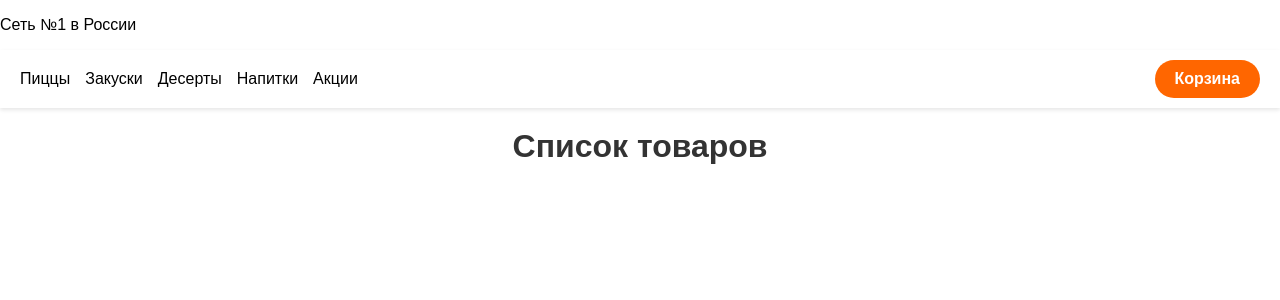
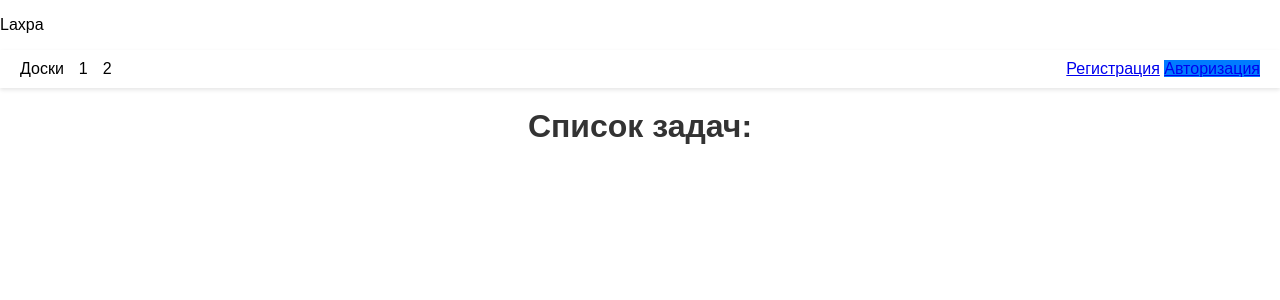
Before and after one commit to Qarji/Task-management-system, a Django app: page / in a window 1280 px wide. Shown: the top 300 px of the page. Run offline with Django 5.2, Linux system fonts and the light colour scheme.

Commit message:
Создание системы регистрации и авторизации

```diff
--- a/project_management/static/css/style.css
+++ b/project_management/static/css/style.css
@@ -40,25 +40,34 @@ h1 {
     color: #f60; /* Цвет при наведении */
 }
 
-.basket {
-    margin-left: auto; /* Отодвигаем кнопку корзины к правому краю */
+.login-buttons {
+    margin-left: auto; /* Выравнивание кнопок */
 }
 
-.basket-button {
-    background-color: #f60; /* Оранжевый фон */
-    color: #fff; /* Белый текст */
-    border: none; /* Убираем границу */
-    border-radius: 20px; /* Закругляем углы */
-    padding: 10px 20px; /* Отступы внутри кнопки */
-    font-size: 16px; /* Размер текста */
-    font-weight: bold; /* Жирный текст */
-    cursor: pointer; /* Указатель при наведении */
-    transition: background-color 0.3s; /* Анимация фона при наведении */
+button {
+    background-color: #f60; /* Общий стиль для всех кнопок */
+    color: #fff;
+    border: none;
+    border-radius: 20px;
+    padding: 10px 20px;
+    font-size: 16px;
+    font-weight: bold;
+    cursor: pointer;
+    transition: background-color 0.3s;
 }
 
-.basket-button:hover {
-    background-color: #e65500; /* Более тёмный оттенок оранжевого */
+button:hover {
+    background-color: #e65500;
 }
+
+.auth-button {
+    background-color: #007BFF; /* Дополнительный стиль для кнопки авторизации */
+}
+
+.auth-button:hover {
+    background-color: #0056b3; /* Затемнённый синий */
+}
+
 
 .products-block {
     display: flex;
--- a/project_management/templates/auth/login.html
+++ /dev/null
@@ -1,5 +0,0 @@
-<form method="POST">
-    {% csrf_token %}
-    {{ form.as_p }}
-    <button type="submit">Войти</button>
-</form>
--- a/project_management/templates/auth/register.html
+++ /dev/null
@@ -1,5 +0,0 @@
-<form method="POST">
-    {% csrf_token %}
-    {{ form.as_p }}
-    <button type="submit">Зарегистрироваться</button>
-</form>
--- a/project_management/templates/main_menu.html
+++ b/project_management/templates/main_menu.html
@@ -12,24 +12,30 @@
     <div class="main">
         <header>
             <div class="header-left">
-                <p>Сеть №1 в России</p>
+                <p>Laxpa</p>
             </div>
         </header>
         <div class="top-menu">
             <nav class="navigation-menu">
                 <ul>
-                    <li><a href="#">Пиццы</a></li>
-                    <li><a href="#">Закуски</a></li>
-                    <li><a href="#">Десерты</a></li>
-                    <li><a href="#">Напитки</a></li>
-                    <li><a href="#">Акции</a></li>
+                    <li><a href="#">Доски</a></li>
+                    <li><a href="#">1</a></li>
+                    <li><a href="#">2</a></li>
                 </ul>
             </nav>
-            <div class="basket">
-                <button class="basket-button">Корзина</button>
+            <div class="login-buttons">
+                {% if user.is_authenticated %}
+                    <p>Добро пожаловать, {{ user.username }}!</p>
+                    <a href="{% url 'logout' %}">Выйти</a>
+                {% else %}
+                    <div class="login-buttons">
+                        <a href="{% url 'register' %}" class="register-button">Регистрация</a>
+                        <a href="{% url 'login' %}" class="auth-button">Авторизация</a>
+                    </div>
+                {% endif %}
             </div>
         </div>
-        <h1>Список товаров</h1>
+        <h1>Список задач:</h1>
     </div>
 </body>
 </html>
--- a/project_management/urls.py
+++ b/project_management/urls.py
@@ -4,7 +4,7 @@ from .views import main_menu
 
 urlpatterns = [
     path('admin/', admin.site.urls),
-    path('', main_menu, name='main_menu'),  # Маршрут для главной страницы
-    path('auth/', include('users.urls')),  # Пример: маршруты из приложения users
+    #path('', main_menu, name='main_menu'),  # Маршрут для главной страницы
+    path('', include('users.urls')),  # Пример: маршруты из приложения users
     path('tasks/', include('tasks.urls')), # Пример: маршруты из приложения tasks
 ]
--- a/users/urls.py
+++ b/users/urls.py
@@ -3,6 +3,7 @@ from . import views
 
 urlpatterns = [
     path('', views.main_menu, name='main_menu'),  # URL для отображения шаблона
-    path('login/', views.login_view, name='login'),
-    path('register/', views.register_view, name='register'),
+    path('register/', views.register, name='register'),  # Регистрация
+    path('login/', views.login_view, name='login'),  # Авторизация
+    path('logout/', views.logout_view, name='logout'),  # Выход из системы
 ]
--- a/users/views.py
+++ b/users/views.py
@@ -1,32 +1,35 @@
 from django.shortcuts import render, redirect
 from django.contrib.auth import authenticate, login, logout
-from .forms import LoginForm, RegisterForm
+from django.contrib.auth.forms import UserCreationForm, AuthenticationForm
 
+# Главная страница (пример)
+def main_menu(request):
+    return render(request, 'main_menu.html')  # Убедитесь, что путь к шаблону корректный
+
+# Регистрация
+def register(request):
+    if request.method == 'POST':
+        form = UserCreationForm(request.POST)
+        if form.is_valid():
+            form.save()
+            return redirect('login')
+    else:
+        form = UserCreationForm()
+    return render(request, 'register.html', {'form': form})
+
+# Авторизация
 def login_view(request):
     if request.method == 'POST':
-        form = LoginForm(request.POST)
+        form = AuthenticationForm(request, data=request.POST)
         if form.is_valid():
-            username = form.cleaned_data['username']
-            password = form.cleaned_data['password']
-            user = authenticate(request, username=username, password=password)
-            if user is not None:
-                login(request, user)
-                return redirect('main_menu')  # Перенаправление на главное меню
-            else:
-                form.add_error(None, "Неправильный логин или пароль")
+            user = form.get_user()
+            login(request, user)
+            return redirect('main_menu')  # Перенаправляем на главную страницу
     else:
-        form = LoginForm()
-    return render(request, 'auth/login.html', {'form': form})
+        form = AuthenticationForm()
+    return render(request, 'login.html', {'form': form})
 
-def register_view(request):
-    if request.method == 'POST':
-        form = RegisterForm(request.POST)
-        if form.is_valid():
-            form.save()
-            return redirect('login')  # Перенаправление на страницу входа
-    else:
-        form = RegisterForm()
-    return render(request, 'auth/register.html', {'form': form})
-
-def main_menu(request):
-    return render(request, 'main_menu.html')
+# Выход из системы
+def logout_view(request):
+    logout(request)
+    return redirect('main_menu')  # Перенаправляем на главную страницу
```
Also changed, not shown: project_management/settings.py (+7 -0 lines), project_management/templates/login.html (added, +15 -0 lines), project_management/templates/register.html (added, +15 -0 lines).
